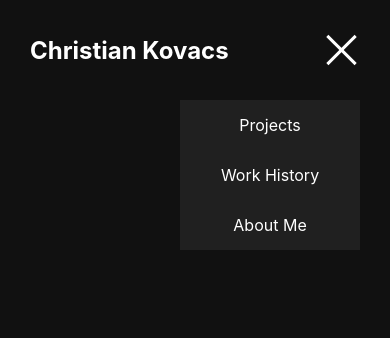
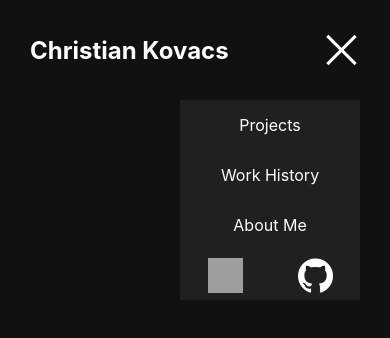
Before and after one commit to ckovacsdev/portfolio, a React (Create React App) app: page / in a window 390 px wide. Both pictures are taken after a click on the button 341 px from the left and 50 px from the top of the page. Shown: the top 338 px of the page. Built offline with nearby package versions, Linux system fonts and the light colour scheme; grey boxes are pictures that could not be loaded; the HTML template or start-up script is replaced by a standard one.

Commit message:
remove top logos when replaced in dropdown

```diff
--- a/src/components/header/header.css
+++ b/src/components/header/header.css
@@ -80,9 +80,36 @@
     justify-content: center;
 }
 
+.header-dropdown-item-icons{
+    height: 50px;
+    display: flex;
+    flex-direction: row;
+    justify-content: space-evenly;
+}
+
 .header-dropdown-menu-item:hover{
     background-color: #404040;
-    color: white;
+}
+
+.dropdown-icon-container{
+    height: 100%;
+    width: 100%;
+    display: flex;
+    flex-direction: row;
+    justify-content: center;
+    align-items: center;
+}
+.dropdown-icon-container:hover{
+    background-color: #404040;
+}
+
+.dropdown-icon{
+    width: 35px;
+    height: 35px;
+}
+.gitlab-dropdown{
+    -webkit-filter: invert(100%);
+    filter: invert(100%);
 }
 
 .mobile-menu-dropdown{
@@ -117,6 +144,9 @@
         justify-content: flex-start;
         margin-left: 30px;
     }
+    .header-dropdown-item-icons{
+        display: none;
+    }
 }
 
 
@@ -125,4 +155,7 @@
     .header-icon{
         display: none;
     }
+    .header-dropdown-item-icons{
+        display: flex;
+    }
 }
--- a/src/components/header/header.tsx
+++ b/src/components/header/header.tsx
@@ -61,6 +61,16 @@ export const Header = () => {
                     <div className='header-dropdown-menu-item'> Work History </div>
                     <div className='header-dropdown-menu-item'> About Me </div>
 
+                    <div className='header-dropdown-item-icons'>
+                        <a href={LinkedInUrl} target='_blank' rel='noopener noreferrer' className='dropdown-icon-container'>
+                            <img src={LinkedinIcon} alt="LinkedIn Icon with Link" className='dropdown-icon'/>
+                        </a>
+
+                        <a href={GitHubUrl} target='_blank' rel='noopener noreferrer' className='dropdown-icon-container'>
+                            <img src={GithubIcon} alt="GitHub Icon with Link" className='dropdown-icon gitlab-dropdown'/>
+                        </a>
+                    </div>
+
                 </div>
             }
         </div>
```
